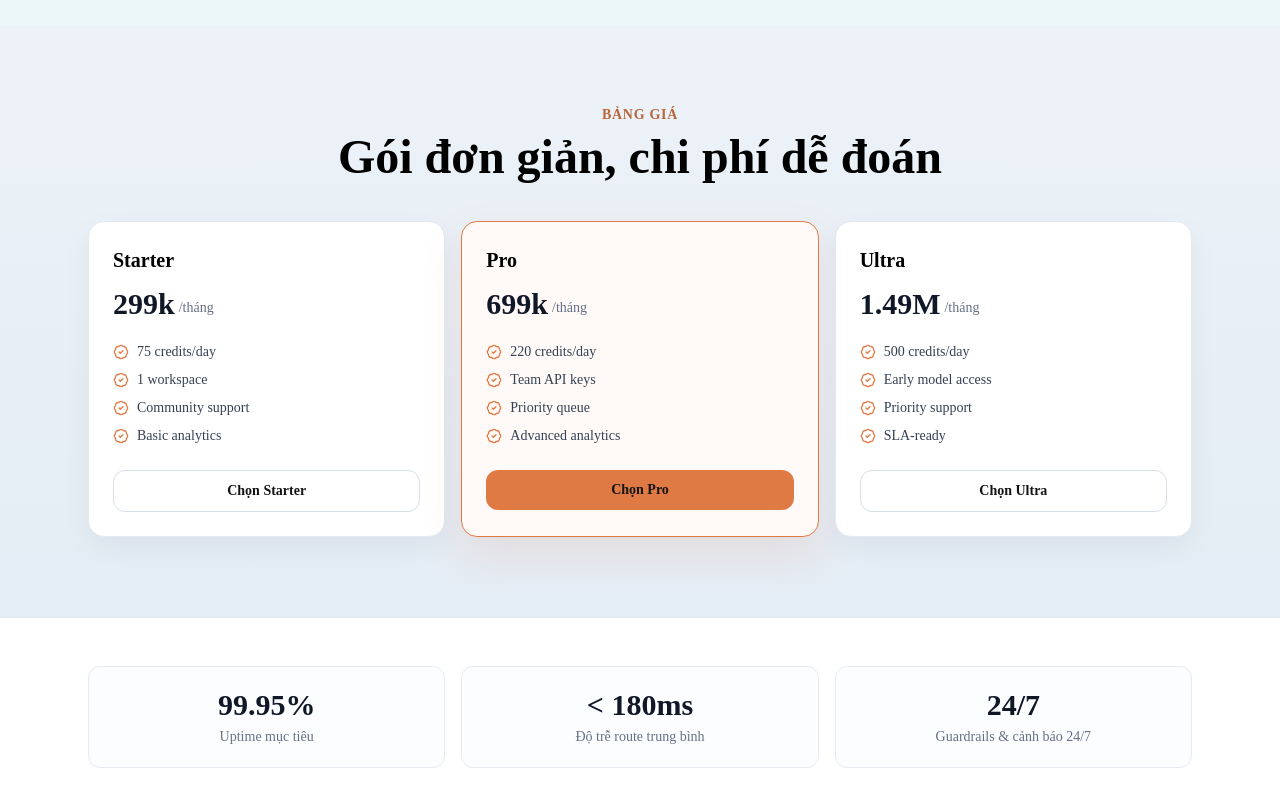
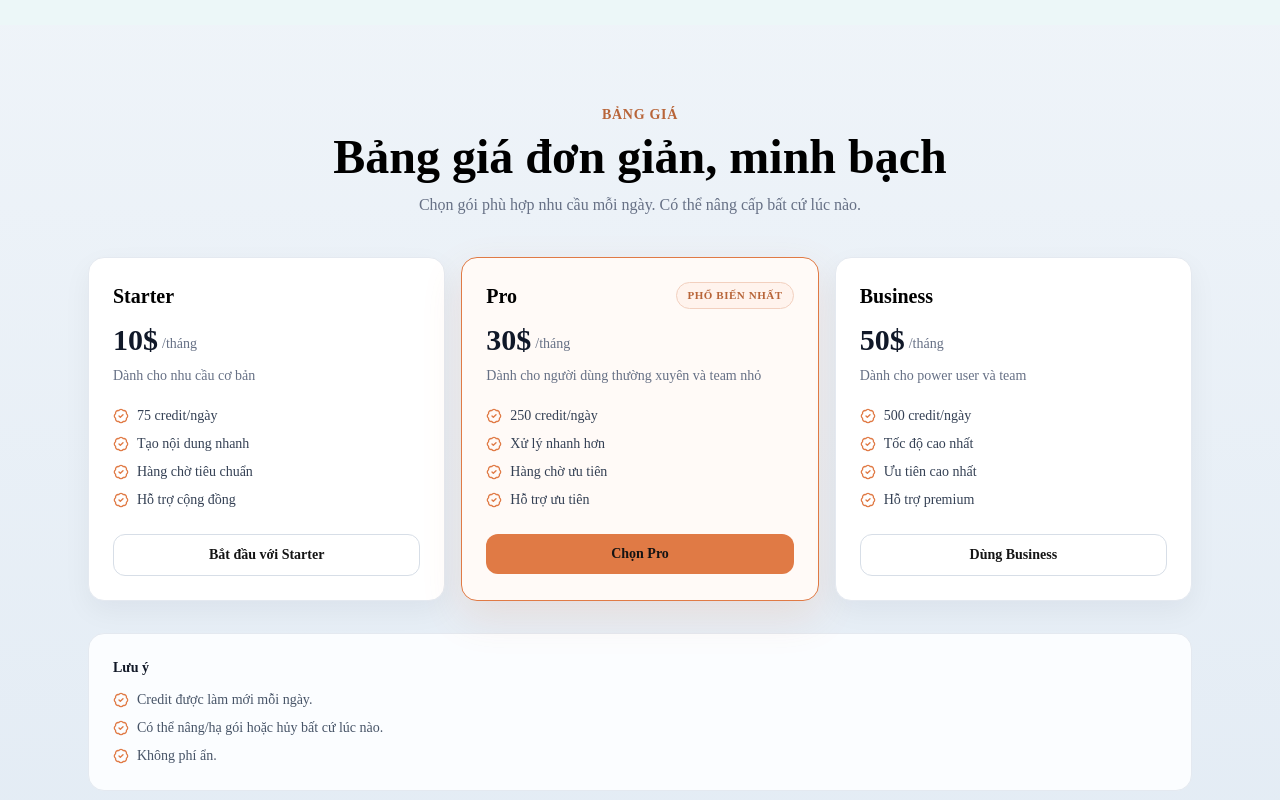
Before and after one commit to zhugez/Codexible, a Next.js app: page / in a window 1280 px wide. Shown: the part 1180-1980 px from the top of the page. Built offline with nearby package versions, Linux system fonts and the light colour scheme.

Commit message:
feat(pricing): apply EN/VI starter-pro-business pricing copy

```diff
--- a/app/page.tsx
+++ b/app/page.tsx
@@ -22,11 +22,44 @@ const copy = {
     coreLabel: "Năng lực cốt lõi",
     coreTitle: "Xây cho team ship sản phẩm mỗi ngày",
     pricingLabel: "Bảng giá",
-    pricingTitle: "Gói đơn giản, chi phí dễ đoán",
+    pricingTitle: "Bảng giá đơn giản, minh bạch",
+    pricingSubtitle: "Chọn gói phù hợp nhu cầu mỗi ngày. Có thể nâng cấp bất cứ lúc nào.",
+    pricingNotesTitle: "Lưu ý",
+    pricingNotes: [
+      "Credit được làm mới mỗi ngày.",
+      "Có thể nâng/hạ gói hoặc hủy bất cứ lúc nào.",
+      "Không phí ẩn.",
+    ],
+    mostPopular: "Phổ biến nhất",
+    period: "/tháng",
+    plans: [
+      {
+        name: "Starter",
+        price: "10$",
+        description: "Dành cho nhu cầu cơ bản",
+        points: ["75 credit/ngày", "Tạo nội dung nhanh", "Hàng chờ tiêu chuẩn", "Hỗ trợ cộng đồng"],
+        cta: "Bắt đầu với Starter",
+        highlight: false,
+      },
+      {
+        name: "Pro",
+        price: "30$",
+        description: "Dành cho người dùng thường xuyên và team nhỏ",
+        points: ["250 credit/ngày", "Xử lý nhanh hơn", "Hàng chờ ưu tiên", "Hỗ trợ ưu tiên"],
+        cta: "Chọn Pro",
+        highlight: true,
+      },
+      {
+        name: "Business",
+        price: "50$",
+        description: "Dành cho power user và team",
+        points: ["500 credit/ngày", "Tốc độ cao nhất", "Ưu tiên cao nhất", "Hỗ trợ premium"],
+        cta: "Dùng Business",
+        highlight: false,
+      },
+    ],
+    install: '$ curl -fsSL "https://codexible.ai/install.sh?key=YOUR_KEY" | sh',
     trustLabels: ["Uptime mục tiêu", "Độ trễ route trung bình", "Guardrails & cảnh báo 24/7"],
-    choose: "Chọn",
-    period: "/tháng",
-    install: '$ curl -fsSL "https://codexible.ai/install.sh?key=YOUR_KEY" | sh',
     features: [
       {
         icon: Cpu,
@@ -61,11 +94,40 @@ const copy = {
     coreLabel: "Core capabilities",
     coreTitle: "Built for teams shipping every day",
     pricingLabel: "Pricing",
-    pricingTitle: "Simple plans, predictable spend",
+    pricingTitle: "Simple, transparent pricing",
+    pricingSubtitle: "Choose the plan that fits your daily workflow. Upgrade anytime.",
+    pricingNotesTitle: "Notes",
+    pricingNotes: ["Credits reset daily.", "Upgrade, downgrade, or cancel anytime.", "No hidden fees."],
+    mostPopular: "Most Popular",
+    period: "/month",
+    plans: [
+      {
+        name: "Starter",
+        price: "$10",
+        description: "For light daily usage",
+        points: ["75 credits/day", "Fast generation", "Standard queue", "Community support"],
+        cta: "Start with Starter",
+        highlight: false,
+      },
+      {
+        name: "Pro",
+        price: "$30",
+        description: "For creators and growing teams",
+        points: ["250 credits/day", "Faster processing", "Priority queue", "Priority support"],
+        cta: "Choose Pro",
+        highlight: true,
+      },
+      {
+        name: "Business",
+        price: "$50",
+        description: "For power users and teams",
+        points: ["500 credits/day", "Highest speed", "Top priority queue", "Premium support"],
+        cta: "Go Business",
+        highlight: false,
+      },
+    ],
+    install: '$ curl -fsSL "https://codexible.ai/install.sh?key=YOUR_KEY" | sh',
     trustLabels: ["Gateway uptime target", "Average routing overhead", "24/7 guardrails & alerts"],
-    choose: "Choose",
-    period: "/month",
-    install: '$ curl -fsSL "https://codexible.ai/install.sh?key=YOUR_KEY" | sh',
     features: [
       {
         icon: Cpu,
@@ -85,25 +147,6 @@ const copy = {
     ],
   },
 } as const;
-
-const plans = [
-  {
-    name: "Starter",
-    price: "299k",
-    points: ["75 credits/day", "1 workspace", "Community support", "Basic analytics"],
-  },
-  {
-    name: "Pro",
-    price: "699k",
-    points: ["220 credits/day", "Team API keys", "Priority queue", "Advanced analytics"],
-    highlight: true,
-  },
-  {
-    name: "Ultra",
-    price: "1.49M",
-    points: ["500 credits/day", "Early model access", "Priority support", "SLA-ready"],
-  },
-];
 
 export default function Home() {
   const [lang, setLang] = useState<Lang>("vi");
@@ -235,10 +278,11 @@ export default function Home() {
         <div className="text-center">
           <p className="text-sm font-semibold uppercase tracking-wider text-[#b86539]">{t.pricingLabel}</p>
           <h2 className="mt-2 text-3xl font-bold text-black md:text-5xl">{t.pricingTitle}</h2>
+          <p className="mx-auto mt-3 max-w-2xl text-sm text-[#667085] md:text-base">{t.pricingSubtitle}</p>
         </div>
 
         <div className="mt-10 grid gap-4 md:grid-cols-3">
-          {plans.map((plan) => (
+          {t.plans.map((plan) => (
             <article
               key={plan.name}
               className={`rounded-2xl border p-6 ${
@@ -247,11 +291,21 @@ export default function Home() {
                   : "border-[#e4e9f0] bg-white shadow-[0_10px_28px_rgba(15,23,42,.05)]"
               }`}
             >
-              <h3 className="text-xl font-bold text-black">{plan.name}</h3>
+              <div className="flex items-center justify-between gap-2">
+                <h3 className="text-xl font-bold text-black">{plan.name}</h3>
+                {plan.highlight ? (
+                  <span className="rounded-full border border-[#f2d0bf] bg-[#fff3ed] px-2.5 py-1 text-[11px] font-semibold uppercase tracking-wider text-[#b86539]">
+                    {t.mostPopular}
+                  </span>
+                ) : null}
+              </div>
+
               <div className="mt-3 flex items-end gap-1">
                 <span className="text-3xl font-bold text-[#101828]">{plan.price}</span>
                 <span className="pb-1 text-sm text-[#667085]">{t.period}</span>
               </div>
+
+              <p className="mt-2 text-sm text-[#667085]">{plan.description}</p>
 
               <ul className="mt-5 space-y-2">
                 {plan.points.map((point) => (
@@ -268,10 +322,22 @@ export default function Home() {
                   plan.highlight ? "bg-[#e07a45] text-white hover:opacity-90" : "border border-[#d7dee7] hover:bg-[#f8fafc]"
                 }`}
               >
-                {t.choose} {plan.name}
+                {plan.cta}
               </a>
             </article>
           ))}
+        </div>
+
+        <div className="mt-8 rounded-2xl border border-[#e4e9f0] bg-[#fbfdff] p-5 md:p-6">
+          <p className="text-sm font-semibold text-[#111827]">{t.pricingNotesTitle}</p>
+          <ul className="mt-3 space-y-2">
+            {t.pricingNotes.map((note) => (
+              <li key={note} className="flex items-center gap-2 text-sm text-[#475467]">
+                <BadgeCheck className="h-4 w-4 text-[#e07a45]" />
+                {note}
+              </li>
+            ))}
+          </ul>
         </div>
       </section>
 
```
